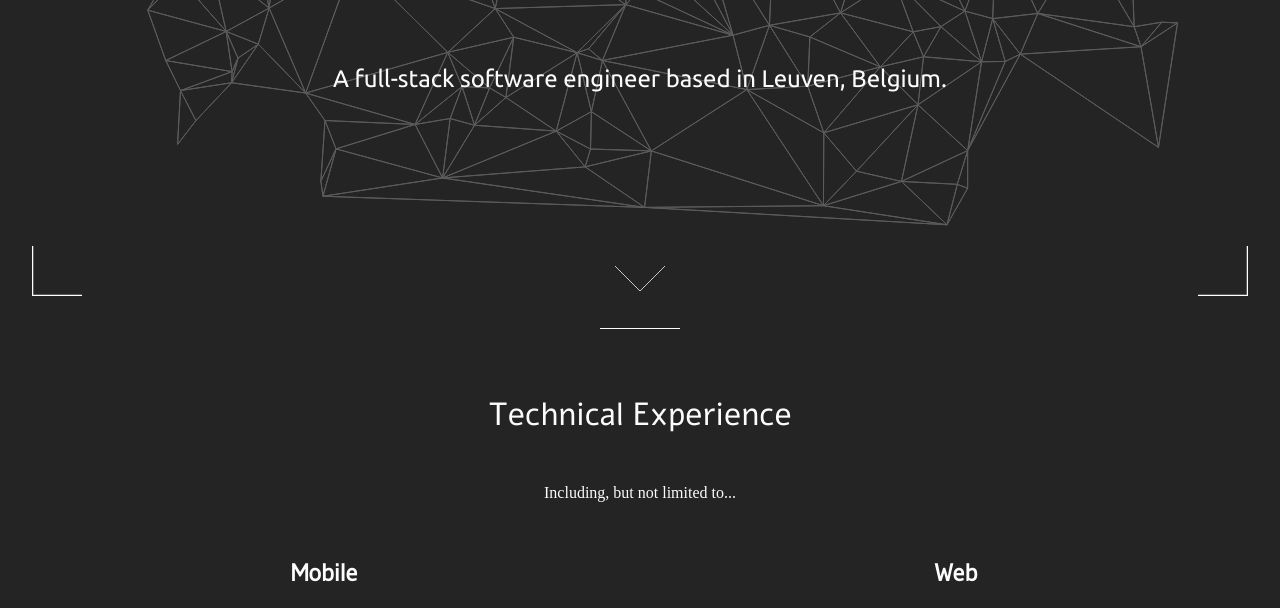
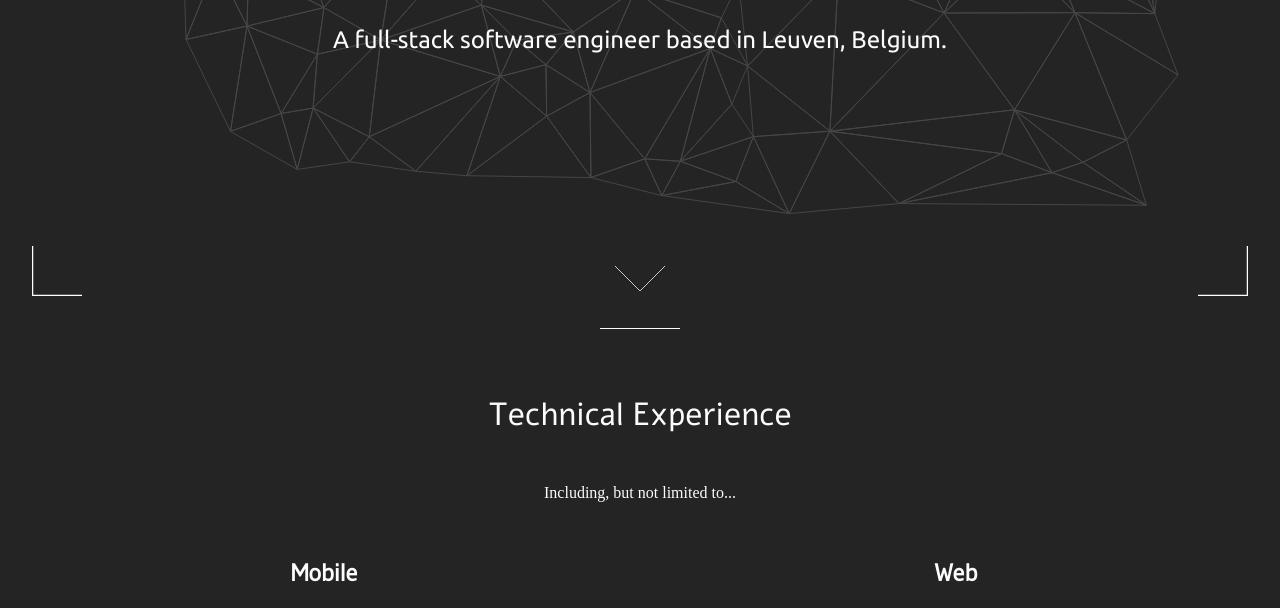
Before and after one commit to reilem/reilem.github.io, a plain HTML site: page index.html in a window 1280 px wide. Shown: the part 472-1080 px from the top of the page. Drawn offline with nearby package versions, Linux system fonts and the light colour scheme; a web font is replaced by a local one.

Commit message:
Fix header + Make mesh darker & more sparse

```diff
--- a/index.css
+++ b/index.css
@@ -123,7 +123,11 @@ p.miniquote {
 }
 
 .header {
+    position: absolute;
     display: flex;
+    top: 0;
+    left: 0;
+    right: 0;
     flex-direction: row;
     align-items: center;
     justify-content: space-between;
--- a/index.js
+++ b/index.js
@@ -6,8 +6,10 @@
  * - More content, timeline, etc.
  */
 const POINT_COUNT = 200;
-const LINE_COLOR = '#5c5c5c';
+const LINE_COLOR = '#464646';
 const MESH_MARGIN = 100;
+const SEED = '223357780';
+const MIN_TRIANGLE_SIZE = 30;
 
 function scrollToSecond() {
     window.scroll({
@@ -48,9 +50,30 @@ function makeArray(size) {
  * @returns {{x: number, y: number}[]}
  */
 function generateMeshPoints() {
-    const myrng = new Math.seedrandom('223456780');
+    const myrng = new Math.seedrandom(SEED);
     const margin = MESH_MARGIN;
-    return generatePoints(myrng, margin, margin, window.innerWidth - margin * 2, window.innerHeight - margin * 2, POINT_COUNT);
+    const points = generatePoints(myrng, margin, margin, window.innerWidth - margin * 2, window.innerHeight - margin * 2, POINT_COUNT);
+    return removePointsTooCloseTogether(points);
+}
+
+/**
+ * @param {{x: number, y: number}[]} points
+ * @returns {{x: number, y: number}[]}
+ */
+function removePointsTooCloseTogether(points) {
+    const sortedPoints = [...points].sort((p1, p2) => p1.x - p2.x);
+    return sortedPoints.filter((point, index) => {
+        return !sortedPoints.slice(index + 1, index + 10).some(point2 => distance(point, point2) < MIN_TRIANGLE_SIZE);
+    });
+}
+
+/**
+ * @param {{x: number, y: number}} p1
+ * @param {{x: number, y: number}} p2
+ * @returns {number}
+ */
+function distance(p1, p2) {
+    return Math.sqrt((p1.x - p2.x) ** 2 + (p1.y - p2.y) ** 2);
 }
 
 /**
@@ -90,6 +113,23 @@ function drawTriangles(ctx, points, delaunay) {
 }
 
 /**
+ *
+ * @param {{{x: number, y: number, index: number}[]} points} points
+ */
+function isTriangleTooThin(points) {
+    const xCoords = points.map(({ x }) => x);
+    const yCoords = points.map(({ y }) => y);
+    const yMin = Math.min(...yCoords);
+    const yMax = Math.max(...yCoords);
+    const xMin = Math.min(...xCoords);
+    const xMax = Math.max(...xCoords);
+    if (xMax - xMin < MIN_TRIANGLE_SIZE || yMax - yMin < MIN_TRIANGLE_SIZE) {
+        return true;
+    }
+    return false;
+}
+
+/**
  * @param {CanvasRenderingContext2D} ctx
  * @param {{x: number, y: number}[]} points
  * @param {{ triangles: number[], hull: number[] }} delaunay
@@ -102,13 +142,14 @@ function drawTriangle(ctx, points, delaunay, index) {
         const pointIndex = triangles[i + offset];
         return { ...points[pointIndex], index: pointIndex };
     });
+    const triangleIsOnHull = trianglePoints.some(({ index }) => hull.includes(index));
+    if (triangleIsOnHull || isTriangleTooThin(trianglePoints)) {
+        return;
+    }
     trianglePoints.forEach((point, i) => {
         const isLastPoint = i === trianglePoints.length - 1;
         const nextPoint = isLastPoint ? trianglePoints[0] : trianglePoints[i + 1];
-        const aPointOnHull = hull.includes(point.index) || hull.includes(nextPoint.index);
-        if (!aPointOnHull) {
-            drawLine(ctx, point, nextPoint);
-        }
+        drawLine(ctx, point, nextPoint);
     });
 }
 
@@ -127,6 +168,9 @@ function drawLine(ctx, { x: x0, y: y0 }, { x: x1, y: y1 }) {
 }
 
 function draw() {
+    if (window.innerWidth < 650) {
+        return;
+    }
     const ctx = initialiseCanvas();
     const points = generateMeshPoints();
     const delaunay = new Delaunator(pointsToArray(points));
```
